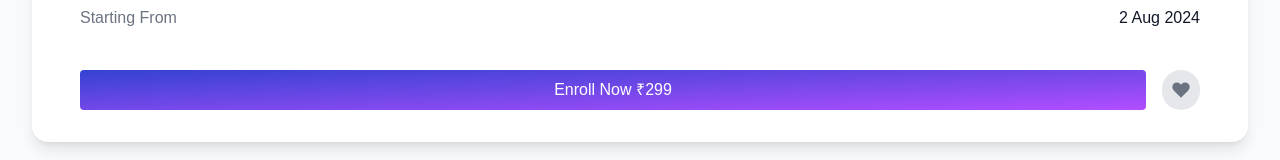
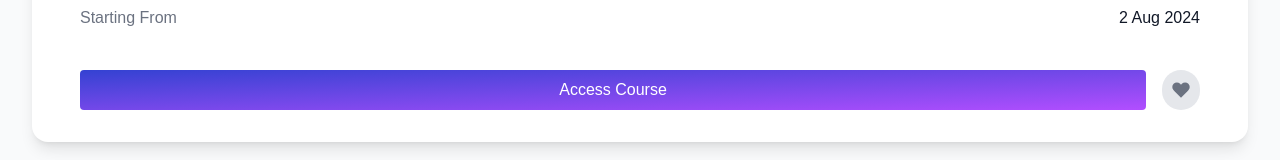
Before and after one commit to MubeenShaikh123/e_learning, a Next.js app: page /courses/1 in a window 1280 px wide. Shown: the part 785-945 px from the top of the page. Built offline with nearby package versions, Linux system fonts and the light colour scheme.

Commit message:
video display working but courses page got problem

```diff
--- a/src/app/(user-group)/courses/[id]/details/description.js
+++ b/src/app/(user-group)/courses/[id]/details/description.js
@@ -1,6 +1,6 @@
 import React from 'react';
 
-const Description = ({ course, isEnrolled, handleEnroll }) => {
+const Description = ({ course, handleEnroll }) => {
   return (
     <>
       <p className="leading-relaxed mb-4">{course.description}</p>
@@ -13,22 +13,14 @@ const Description = ({ course, isEnrolled, handleEnroll }) => {
         <span className="ml-auto text-gray-900">{course.startingFrom || '1 Aug 2024'}</span>
       </div>
       <div className="flex">
-        {/* Existing Button Handling Enrollment */}
         <button
           onClick={handleEnroll}
           className="flex ml-auto w-full text-white bg-gradient-to-br from-[#3442D2] to-[#B24EFF] border-0 py-2 px-6 focus:outline-none rounded justify-center"
         >
-          {isEnrolled ? 'Access Course' : `Enroll Now ₹${course.price}`}
+          Access Course
         </button>
         <button className="rounded-full w-10 h-10 bg-gray-200 p-0 border-0 inline-flex items-center justify-center text-gray-500 ml-4">
-          <svg
-            fill="currentColor"
-            strokeLinecap="round"
-            strokeLinejoin="round"
-            strokeWidth="2"
-            className="w-5 h-5"
-            viewBox="0 0 24 24"
-          >
+          <svg fill="currentColor" strokeLinecap="round" strokeLinejoin="round" strokeWidth="2" className="w-5 h-5" viewBox="0 0 24 24">
             <path d="M20.84 4.61a5.5 5.5 0 00-7.78 0L12 5.67l-1.06-1.06a5.5 5.5 0 00-7.78 7.78l1.06 1.06L12 21.23l7.78-7.78 1.06-1.06a5.5 5.5 0 000-7.78z"></path>
           </svg>
         </button>
--- a/src/app/(user-group)/courses/[id]/details/details.js
+++ b/src/app/(user-group)/courses/[id]/details/details.js
@@ -1,19 +1,35 @@
 "use client";
 import React, { useState } from 'react';
+import { useRouter } from 'next/navigation';
 import Description from './description';
 import Contents from './contents';
 import Reviews from './reviews';
 
 const Details = ({ course }) => {
+  const router = useRouter();
   const [activeTab, setActiveTab] = useState('description');
-  const [isEnrolled, setIsEnrolled] = useState(false);
+  const [showModal, setShowModal] = useState(false);
+  const [userName, setUserName] = useState('');
+  const [email, setEmail] = useState('');
+
+  // Dummy enrollment check for now (replace with real check later)
+  const isEnrolled = false;
 
   const handleEnroll = () => {
     if (isEnrolled) {
-      alert('Access granted to recorded videos!');
+      router.push(`/courses/${course._id}/videos`);
     } else {
-      setIsEnrolled(true);
+      setShowModal(true);
+    }
+  };
+
+  const handleFormSubmit = (e) => {
+    e.preventDefault();
+    if (userName && email) {
+      setShowModal(false);
       alert('Enrollment successful!');
+      // After enrollment, navigate to videos
+      router.push(`/courses/${course._id}/videos`);
     }
   };
 
@@ -51,10 +67,56 @@ const Details = ({ course }) => {
       </div>
 
       <div className="space-y-8">
-        {activeTab === 'description' && <Description course={course} isEnrolled={isEnrolled} handleEnroll={handleEnroll} />}
+        {activeTab === 'description' && <Description course={course} handleEnroll={handleEnroll} />}
         {activeTab === 'contents' && <Contents course={course} />}
         {activeTab === 'reviews' && <Reviews course={course} />}
       </div>
+
+      {/* Enrollment Modal */}
+      {showModal && (
+        <div className="fixed inset-0 flex items-center justify-center bg-black bg-opacity-50">
+          <div className="bg-white p-6 rounded-lg shadow-lg w-[90%] max-w-md">
+            <h2 className="text-xl font-bold mb-4">Enroll in {course.title}</h2>
+            <form onSubmit={handleFormSubmit} className="space-y-4">
+              <div>
+                <label className="block text-sm font-medium text-gray-700">Name</label>
+                <input
+                  type="text"
+                  value={userName}
+                  onChange={(e) => setUserName(e.target.value)}
+                  className="w-full p-2 border rounded-lg"
+                  required
+                />
+              </div>
+              <div>
+                <label className="block text-sm font-medium text-gray-700">Email</label>
+                <input
+                  type="email"
+                  value={email}
+                  onChange={(e) => setEmail(e.target.value)}
+                  className="w-full p-2 border rounded-lg"
+                  required
+                />
+              </div>
+              <div className="flex justify-end space-x-4">
+                <button
+                  type="button"
+                  onClick={() => setShowModal(false)}
+                  className="px-4 py-2 bg-gray-200 rounded-lg"
+                >
+                  Cancel
+                </button>
+                <button
+                  type="submit"
+                  className="px-4 py-2 bg-indigo-600 text-white rounded-lg hover:bg-indigo-700"
+                >
+                  Confirm Enrollment
+                </button>
+              </div>
+            </form>
+          </div>
+        </div>
+      )}
     </div>
   );
 };
--- /dev/null
+++ b/src/app/(user-group)/courses/[id]/videos/[videoId]/page.js
@@ -0,0 +1,59 @@
+"use client";
+import React from 'react';
+
+const VideoPlayer = ({ params }) => {
+  const { videoId } = params;
+
+  // Dummy video data
+  const videos = [
+    {
+      id: 1,
+      title: "Introduction to Web Development",
+      url: "https://www.youtube.com/embed/MBKgWORXkYk?si=-45y0_102mTuSIAV",
+    },
+    {
+      id: 2,
+      title: "HTML Basics",
+      url: "https://www.youtube.com/embed/qz0aGYrrlhU",
+    },
+    {
+      id: 3,
+      title: "CSS Basics",
+      url: "https://www.youtube.com/embed/1Rs2ND1ryYc",
+    },
+  ];
+
+  // Find the video based on videoId
+  const video = videos.find((v) => v.id.toString() === videoId);
+
+  if (!video) {
+    return (
+      <div className="min-h-screen flex items-center justify-center">
+        <p className="text-xl text-gray-500">Video not found!</p>
+      </div>
+    );
+  }
+
+  return (
+    <div className="min-h-screen bg-gray-100 p-8">
+      <div className="max-w-4xl mx-auto">
+        <h1 className="text-3xl font-bold mb-6 text-indigo-900">{video.title}</h1>
+        <div className="relative overflow-hidden rounded-lg w-full aspect-video">
+          <iframe
+            width="100%"
+            height="100%"
+            src={video.url}
+            title={video.title}
+            frameBorder="0"
+            allow="accelerometer; autoplay; clipboard-write; encrypted-media; gyroscope; picture-in-picture"
+            referrerPolicy="strict-origin-when-cross-origin"
+            allowFullScreen
+            className="rounded-lg"
+          ></iframe>
+        </div>
+      </div>
+    </div>
+  );
+};
+
+export default VideoPlayer;
--- /dev/null
+++ b/src/app/(user-group)/courses/[id]/videos/page.js
@@ -0,0 +1,86 @@
+"use client";
+import React from 'react';
+import { useRouter } from 'next/navigation';
+
+const CourseVideos = ({ params }) => {
+  const router = useRouter();
+  const { id } = params;
+
+  // Updated Dummy videos with thumbnail and duration
+  const videos = [
+    {
+      id: 1,
+      title: "Introduction to Web Development",
+      url: "https://www.youtube.com/embed/MBKgWORXkYk?si=-45y0_102mTuSIAV",
+      thumbnail: "https://img.youtube.com/vi/MBKgWORXkYk/hqdefault.jpg",
+      duration: "10:30",
+    },
+    {
+      id: 2,
+      title: "HTML Basics",
+      url: "https://www.youtube.com/embed/qz0aGYrrlhU",
+      thumbnail: "https://img.youtube.com/vi/qz0aGYrrlhU/hqdefault.jpg",
+      duration: "8:15",
+    },
+    {
+      id: 3,
+      title: "CSS Basics",
+      url: "https://www.youtube.com/embed/1Rs2ND1ryYc",
+      thumbnail: "https://img.youtube.com/vi/1Rs2ND1ryYc/hqdefault.jpg",
+      duration: "12:45",
+    },
+  ];
+
+  const handleNavigate = (videoId) => {
+    router.push(`/courses/${id}/videos/${videoId}`);
+  };
+
+  return (
+    <div className="min-h-screen bg-gradient-to-br from-indigo-50 to-blue-50 p-8">
+      <div className="max-w-4xl mx-auto">
+        <h1 className="text-3xl font-bold mb-6 text-indigo-900 border-b border-indigo-200 pb-2">
+          Course Videos
+        </h1>
+
+        <div className="grid gap-6 md:grid-cols-2 lg:grid-cols-3">
+          {videos.map((video) => (
+            <div
+              key={video.id}
+              onClick={() => handleNavigate(video.id)}
+              className="cursor-pointer bg-white rounded-xl shadow-md overflow-hidden transition-all duration-300 hover:shadow-lg hover:translate-y-1 border border-gray-100"
+            >
+              {/* Thumbnail */}
+              <div className="relative">
+                <img
+                  src={video.thumbnail}
+                  alt={video.title}
+                  className="w-full h-40 object-cover"
+                />
+                {/* Duration Overlay */}
+                <span className="absolute bottom-2 right-2 bg-black bg-opacity-75 text-white text-xs px-2 py-1 rounded">
+                  {video.duration}
+                </span>
+              </div>
+
+              {/* Title and Button */}
+              <div className="p-6">
+                <h2 className="text-lg font-semibold text-gray-800 mb-2">{video.title}</h2>
+                <button
+                  onClick={(e) => {
+                    e.stopPropagation(); // Prevent parent click
+                    handleNavigate(video.id);
+                  }}
+                  className="mt-3 px-4 py-2 bg-indigo-600 text-white rounded-md hover:bg-indigo-700"
+                >
+                  Watch Video
+                </button>
+              </div>
+            </div>
+          ))}
+        </div>
+      </div>
+    </div>
+  );
+};
+
+export default CourseVideos;
```
